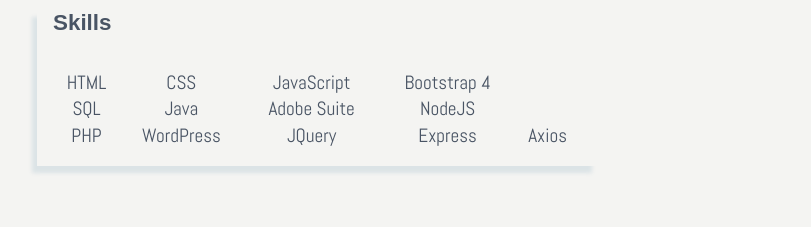
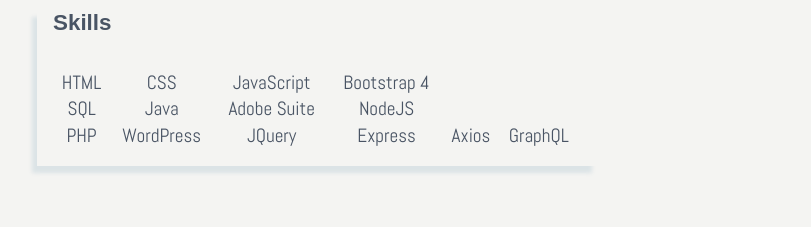
Before and after one commit to HaroldF415/haroldf415.github.io, a plain HTML site: page index.html in a window 1280 px wide. Shown: the part 1200-1427 px from the top of the page, without its empty margins (230-1041 px from the left). Drawn offline with Linux system fonts and the light colour scheme; a web font is replaced by a local one.

Commit message:
added skill

```diff
--- a/index.html
+++ b/index.html
@@ -116,6 +116,7 @@
               <th>JQuery</th>
               <th>Express</th>
               <th>Axios</th>
+              <th>GraphQL</th>
             </tr>
 
           </table>
```
